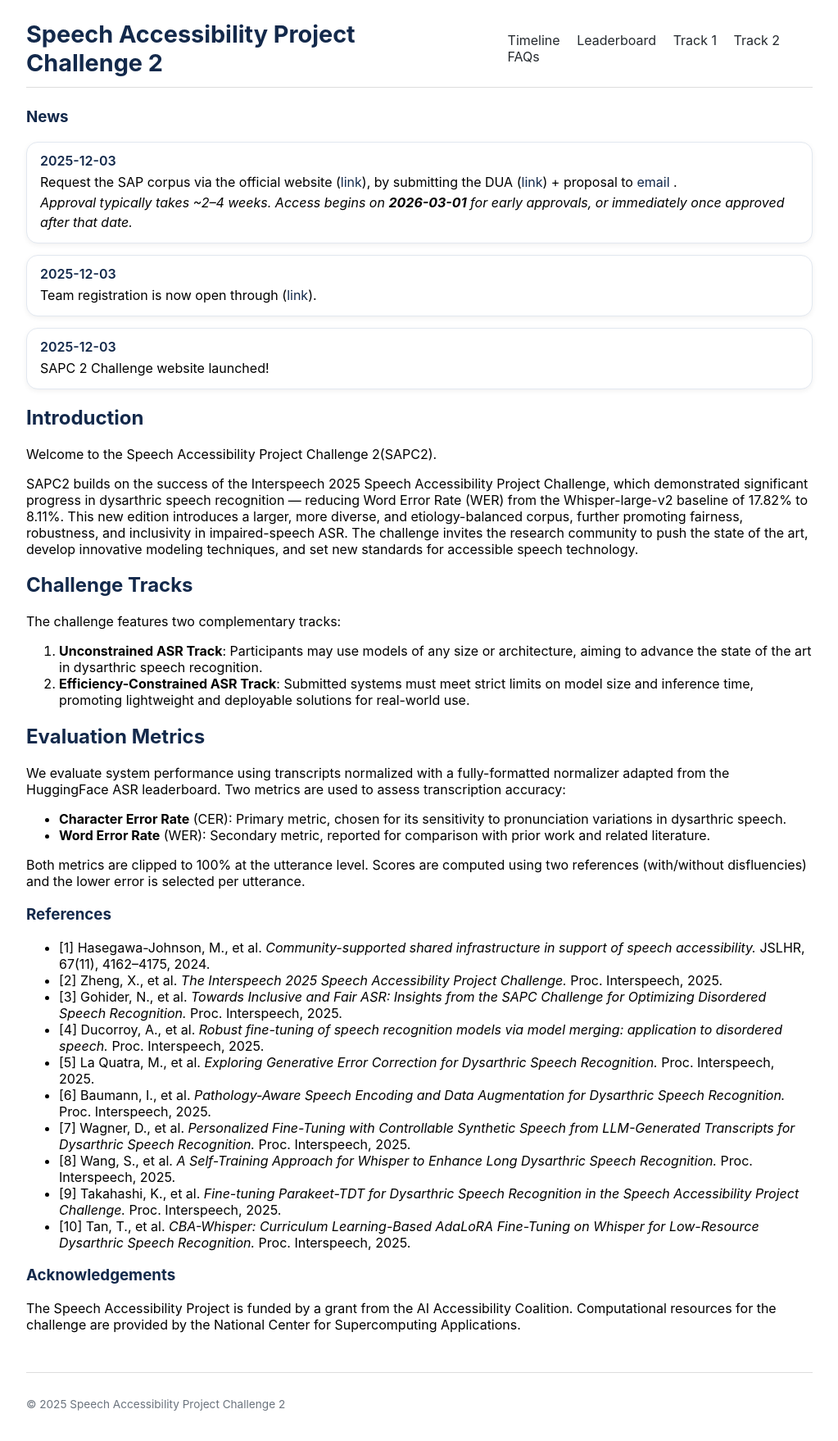
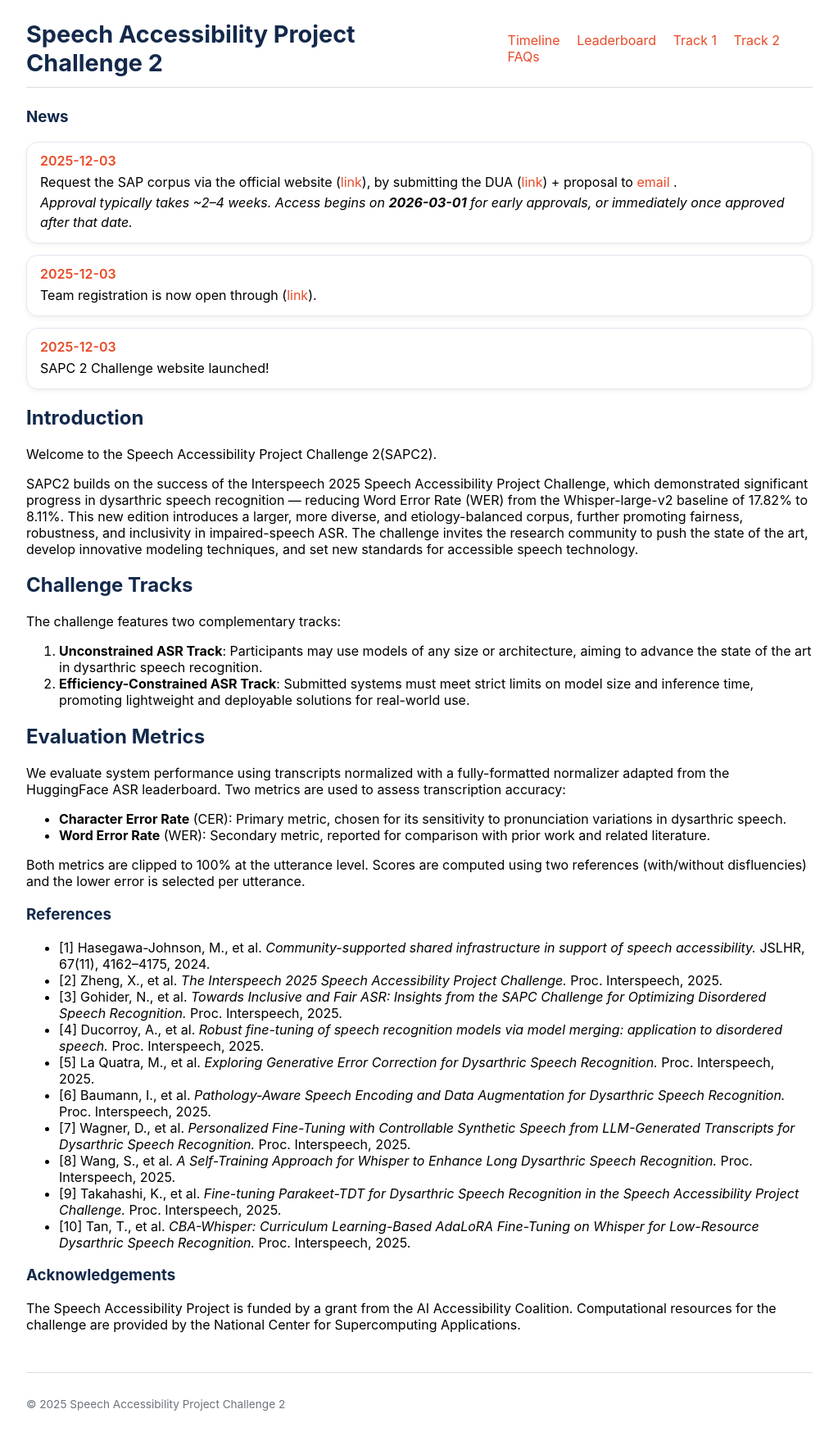
Before and after one commit to xiuwenz2/SAPC2-website, a Jekyll site: the page built from index.md, in a window 1280 px wide. Shown: the whole page at 82% size, without its empty margins (128-1151 px from the left). Built offline with Jekyll 4.4.1, drawn with Linux system fonts in a browser that asks for light colours.

Commit message:
Change link colors to UIUC orange

```diff
--- a/assets/css/style.css
+++ b/assets/css/style.css
@@ -32,7 +32,7 @@ body {
 /* Nav links */
 .site-nav a {
   margin-left: 1rem;
-  color: #24292e;        /* dark gray, not blue */
+  color: #E84A27;        /* UIUC orange */
   text-decoration: none; /* no underline by default */
   font-weight: 400;
 }
@@ -72,7 +72,7 @@ body {
 
 .news-date {
   font-weight: 600;
-  color: #13294B;
+  color: #E84A27;
   margin-bottom: 4px;
 }
 
@@ -82,13 +82,8 @@ body {
 
 /* Global link color (UIUC palette) */
 a {
-  color: #13294B;            /* UIUC blue */
+  color: #E84A27;            /* UIUC orange */
   text-decoration: none;
-}
-
-a:hover {
-  color: #E84A27;            /* UIUC orange on hover (optional) */
-  text-decoration: underline;
 }
 
 /* UIUC blue headings */
```
